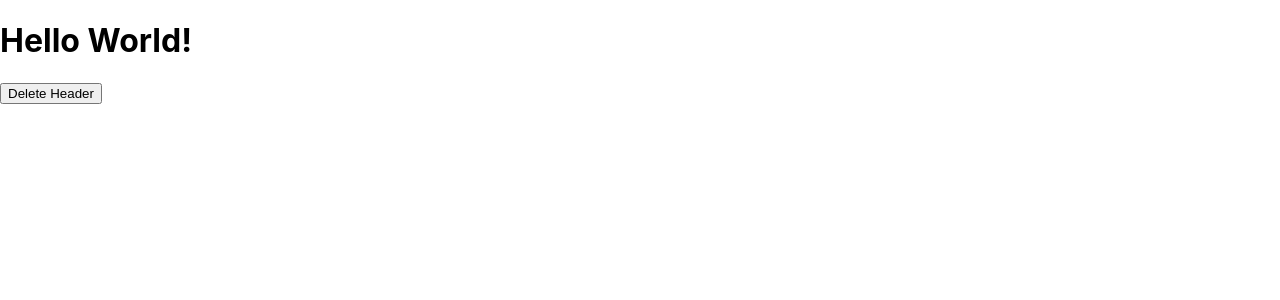
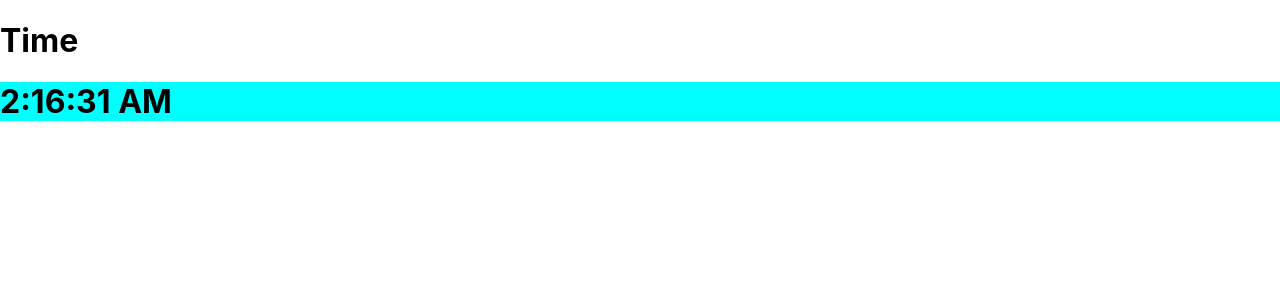
Before and after one commit to dholiyajay/Firstreact, a React (Create React App) app: page / in a window 1280 px wide. Shown: the top 300 px of the page. Built offline with nearby package versions, Linux system fonts and the light colour scheme.

Commit message:
lifecycle

```diff
--- a/src/App.js
+++ b/src/App.js
@@ -11,6 +11,8 @@ import Medicines from './user/container/medicines/Medicines';
 // import Countrycity from './user/component/Countrycity';
 // import Dec from './user/component/Dec';
 import Home from './user/component/Home'
+import Time from './user/container/time/Time';
+import TimeFuc from './user/container/time/TimeFuc';
 
 
 function App() {
@@ -26,7 +28,9 @@ function App() {
       {/* <Citycountry /> */}
       {/* <Medicines /> */}
       {/* <Doctor /> */}
-      <Home/>
+      {/* <Home/> */}
+      <Time />
+      <TimeFuc />
     </>
 
   );
--- /dev/null
+++ b/src/user/container/time/Time.js
@@ -0,0 +1,56 @@
+import React, { Component } from 'react'
+import style from './Time.module.css';
+
+export default class Time extends Component {
+    // 1. Itis used to initialize sate value or biding  the lifecycle of a component.
+    constructor(props) {
+        super(props);
+
+
+        this.state = {
+            time: new Date()
+        };
+
+    }
+
+
+    tick = () => {
+        // console.log("tick");
+        this.setState({
+            time: new Date()
+        });
+    }
+
+    // 3. It is called after moutting. It is mostly used to get data from server
+
+    componentDidMount = () => {
+        setInterval(this.tick, 1000)
+    }
+
+    // 4. It is called when sate or props value changed
+
+    componentDidUpdate(prevProps, prevState) {
+        if (this.state.time !== prevState.time) {
+            console.log("4. componentDidUpdate");
+        }
+    }
+
+    // 5.It is used reaseld occupied resocurcs when we move to another componet
+
+    componentWillUnmount = () => {
+        clearInterval(this.intervalId);
+        console.log("5.componentWillUnmount");
+    }
+
+
+
+    // 2. It is used display jsx in DOMException. It is called when any state or props are changed
+    render() {
+        return (
+            <div>
+                <h1>Time</h1>
+                <h1 className={style.crad}>{this.state.time.toLocaleTimeString()}</h1>
+            </div>
+        )
+    }
+}
--- /dev/null
+++ b/src/user/container/time/Time.module.css
@@ -0,0 +1,3 @@
+.crad{
+    background-color: aqua;
+}
--- /dev/null
+++ b/src/user/container/time/TimeFuc.js
@@ -0,0 +1,11 @@
+import React from 'react';
+
+const TimeFuc = () => {
+    return (
+        <div>
+
+        </div>
+    );
+};
+
+export default TimeFuc;
```
